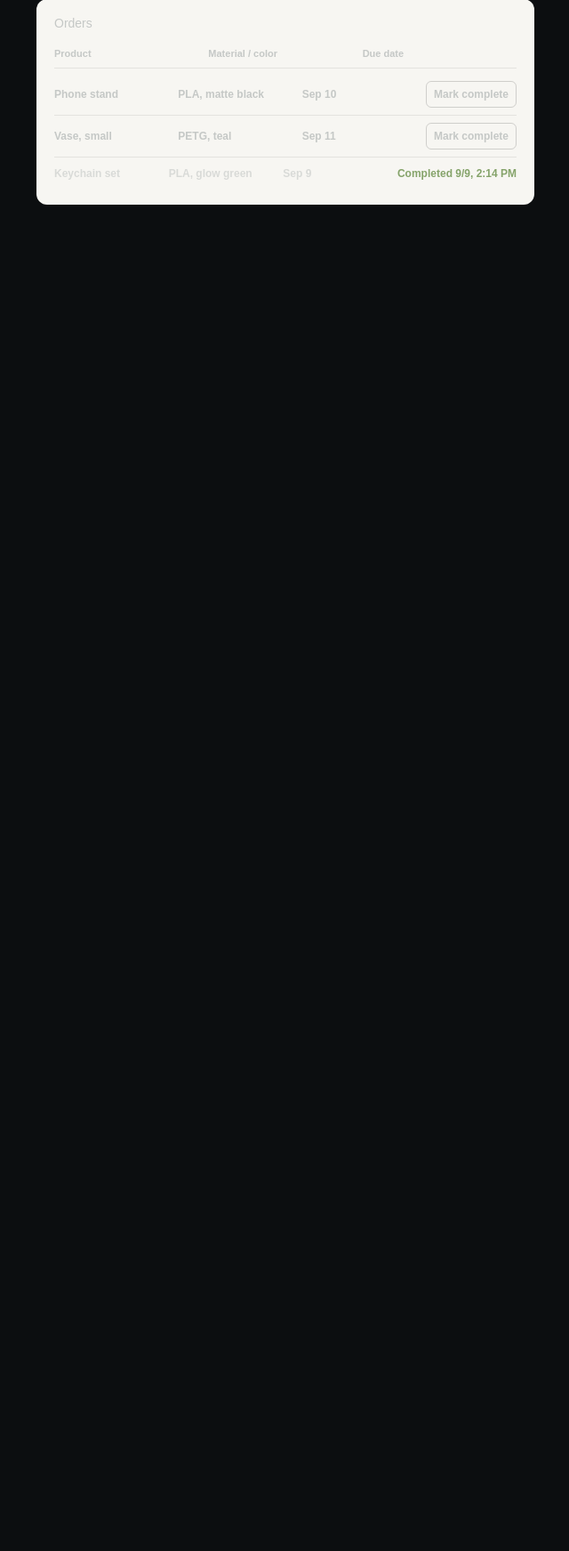
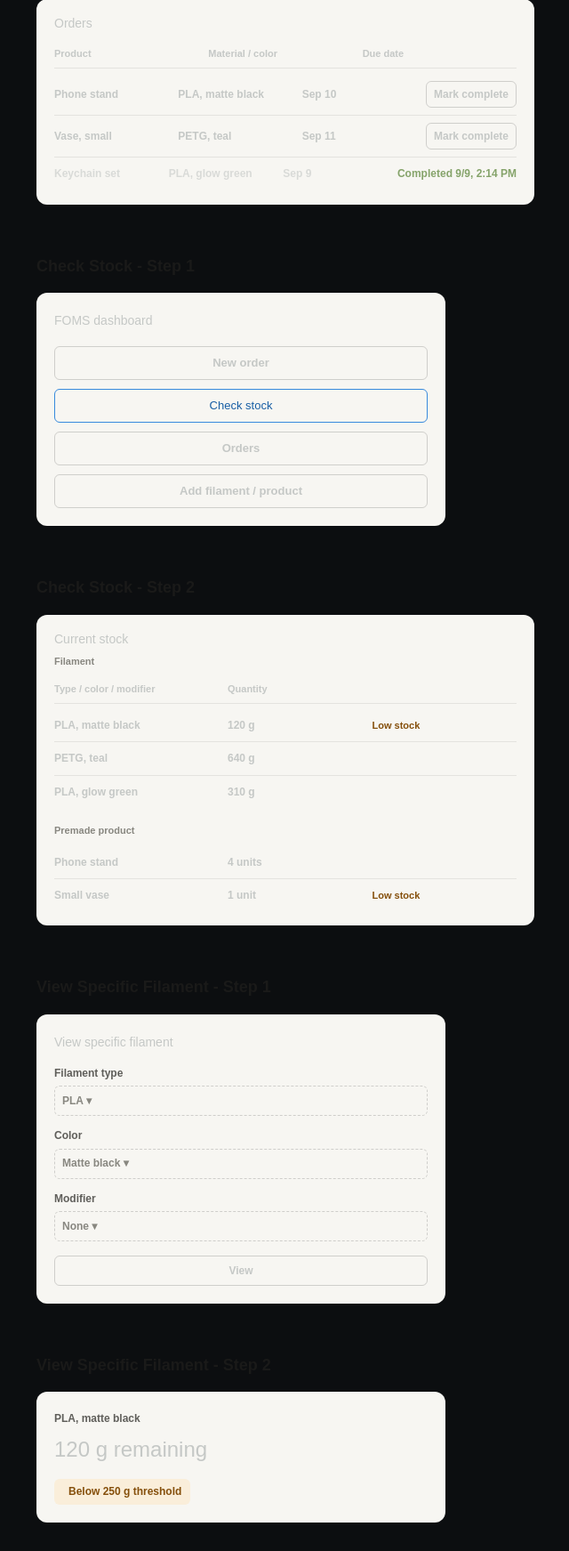
Before and after one commit to tabre/foms, a Flask app: page / in a window 1280 px wide. Shown: the part 1663-3406 px from the top of the page at 89% size, without its empty margins (39-679 px from the left). Before the commit the page ends 1893 px from the top, so only its background shows below. Run offline with Flask 3, Linux system fonts and the light colour scheme; parts of the project's set-up code (start-up, migrations or seed data) failed here and were passed over; some libraries are stand-ins or nearby versions.

Commit message:
feat: add all mockups from report part 2
checkStock and viewSpecificFilament mockups added

```diff
--- /dev/null
+++ b/services/app/src/templates/checkstock1.html
@@ -0,0 +1,19 @@
+<div style="background:var(--surface-1);border-radius:12px;padding:1.25rem;max-width:420px">
+    <div style="font-size:14px;font-weight:500;margin-bottom:16px">
+        FOMS dashboard
+    </div>
+    <div style="display:flex;flex-direction:column;gap:10px">
+        <div style="border:0.5px solid var(--border-strong);border-radius:6px;height:36px;display:flex;align-items:center;justify-content:center;font-size:13px">
+            New order
+        </div>
+        <div style="border:0.5px solid var(--border-accent);border-radius:6px;height:36px;display:flex;align-items:center;justify-content:center;font-size:13px;color:var(--text-accent);font-weight:500">
+            Check stock
+        </div>
+        <div style="border:0.5px solid var(--border-strong);border-radius:6px;height:36px;display:flex;align-items:center;justify-content:center;font-size:13px">
+            Orders
+        </div>
+        <div style="border:0.5px solid var(--border-strong);border-radius:6px;height:36px;display:flex;align-items:center;justify-content:center;font-size:13px">
+            Add filament / product
+        </div>
+    </div>
+</div>
--- /dev/null
+++ b/services/app/src/templates/checkstock2.html
@@ -0,0 +1,41 @@
+<div style="background:var(--surface-1);border-radius:12px;padding:1rem 1.25rem;max-width:520px">
+    <div style="font-size:14px;font-weight:500;margin-bottom:4px">
+        Current stock
+    </div>
+    <div style="font-size:11px;color:var(--text-muted);margin-bottom:12px">
+        Filament
+    </div>
+    <div style="display:grid;grid-template-columns:1.2fr 1fr 1fr;font-size:11px;color:var(--text-muted);border-bottom:0.5px solid var(--border);padding-bottom:6px;margin-bottom:6px">
+        <span>Type / color / modifier</span>
+        <span>Quantity</span>
+        <span></span>
+    </div>
+    <div style="display:grid;grid-template-columns:1.2fr 1fr 1fr;align-items:center;font-size:12px;border-bottom:0.5px solid var(--border);padding:8px 0">
+        <span>PLA, matte black</span>
+        <span>120 g</span>
+        <span style="color:var(--text-warning);font-size:11px">Low stock</span>
+    </div>
+    <div style="display:grid;grid-template-columns:1.2fr 1fr 1fr;align-items:center;font-size:12px;border-bottom:0.5px solid var(--border);padding:8px 0">
+        <span>PETG, teal</span>
+        <span>640 g</span>
+        <span></span>
+    </div>
+    <div style="display:grid;grid-template-columns:1.2fr 1fr 1fr;align-items:center;font-size:12px;padding:8px 0">
+        <span>PLA, glow green</span>
+        <span>310 g</span>
+        <span></span>
+    </div>
+    <div style="font-size:11px;color:var(--text-muted);margin:16px 0 8px">
+        Premade product
+    </div>
+    <div style="display:grid;grid-template-columns:1.2fr 1fr 1fr;align-items:center;font-size:12px;border-bottom:0.5px solid var(--border);padding:8px 0">
+        <span>Phone stand</span>
+        <span>4 units</span>
+        <span></span>
+    </div>
+    <div style="display:grid;grid-template-columns:1.2fr 1fr 1fr;align-items:center;font-size:12px;padding:8px 0">
+        <span>Small vase</span>
+        <span>1 unit</span>
+        <span style="color:var(--text-warning);font-size:11px">Low stock</span>
+    </div>
+</div>
--- a/services/app/src/templates/index.html
+++ b/services/app/src/templates/index.html
@@ -37,6 +37,22 @@
         <h2 class="req-header">REQ18 - Order Status</h2>
         {% include "req19.html" %}
     </div>
+    <div id="checkstock1" class="req-header">
+        <h2 class="req-header">Check Stock - Step 1</h2>
+        {% include "checkstock1.html" %}
+    </div>
+    <div id="checkstock2" class="req-header">
+        <h2 class="req-header">Check Stock - Step 2</h2>
+        {% include "checkstock2.html" %}
+    </div>
+    <div id="view-filament1" class="req-header">
+        <h2 class="req-header">View Specific Filament - Step 1</h2>
+        {% include "view_filament1.html" %}
+    </div>
+    <div id="view-filament2" class="req-header">
+        <h2 class="req-header">View Specific Filament - Step 2</h2>
+        {% include "view_filament2.html" %}
+    </div>
 </body>
 
 </html>
--- /dev/null
+++ b/services/app/src/templates/view_filament1.html
@@ -0,0 +1,26 @@
+<div style="background:var(--surface-1);border-radius:12px;padding:1.25rem;max-width:420px">
+    <div style="font-size:14px;font-weight:500;margin-bottom:12px">
+        View specific filament
+    </div>
+    <div style="font-size:12px;color:var(--text-secondary);margin-bottom:4px">
+        Filament type
+    </div>
+    <div style="border:0.5px dashed var(--border-strong);border-radius:6px;height:32px;margin-bottom:12px;padding:0 8px;display:flex;align-items:center;font-size:12px;color:var(--text-muted)">
+        PLA ▾
+    </div>
+    <div style="font-size:12px;color:var(--text-secondary);margin-bottom:4px">
+        Color
+    </div>
+    <div style="border:0.5px dashed var(--border-strong);border-radius:6px;height:32px;margin-bottom:12px;padding:0 8px;display:flex;align-items:center;font-size:12px;color:var(--text-muted)">
+        Matte black ▾
+    </div>
+    <div style="font-size:12px;color:var(--text-secondary);margin-bottom:4px">
+        Modifier
+    </div>
+    <div style="border:0.5px dashed var(--border-strong);border-radius:6px;height:32px;margin-bottom:16px;padding:0 8px;display:flex;align-items:center;font-size:12px;color:var(--text-muted)">
+        None ▾
+    </div>
+    <div style="border:0.5px solid var(--border-strong);border-radius:6px;height:32px;display:flex;align-items:center;justify-content:center;font-size:12px">
+        View
+    </div>
+</div>
--- /dev/null
+++ b/services/app/src/templates/view_filament2.html
@@ -0,0 +1,14 @@
+<div style="background:var(--surface-1);border-radius:12px;padding:1.25rem;max-width:420px">
+    <div style="font-size:12px;color:var(--text-secondary);margin-bottom:4px">
+        PLA, matte black
+    </div>
+    <div style="font-size:24px;font-weight:500;margin-bottom:8px">
+        120 g remaining
+    </div>
+    <div style="display:inline-flex;align-items:center;gap:6px;background:var(--bg-warning);border-radius:6px;padding:4px 10px">
+        <i class="ti ti-alert-triangle" style="font-size:14px;color:var(--text-warning)" aria-hidden="true"></i>
+        <span style="font-size:12px;color:var(--text-warning)">
+            Below 250 g threshold
+        </span>
+    </div>
+</div>
```
